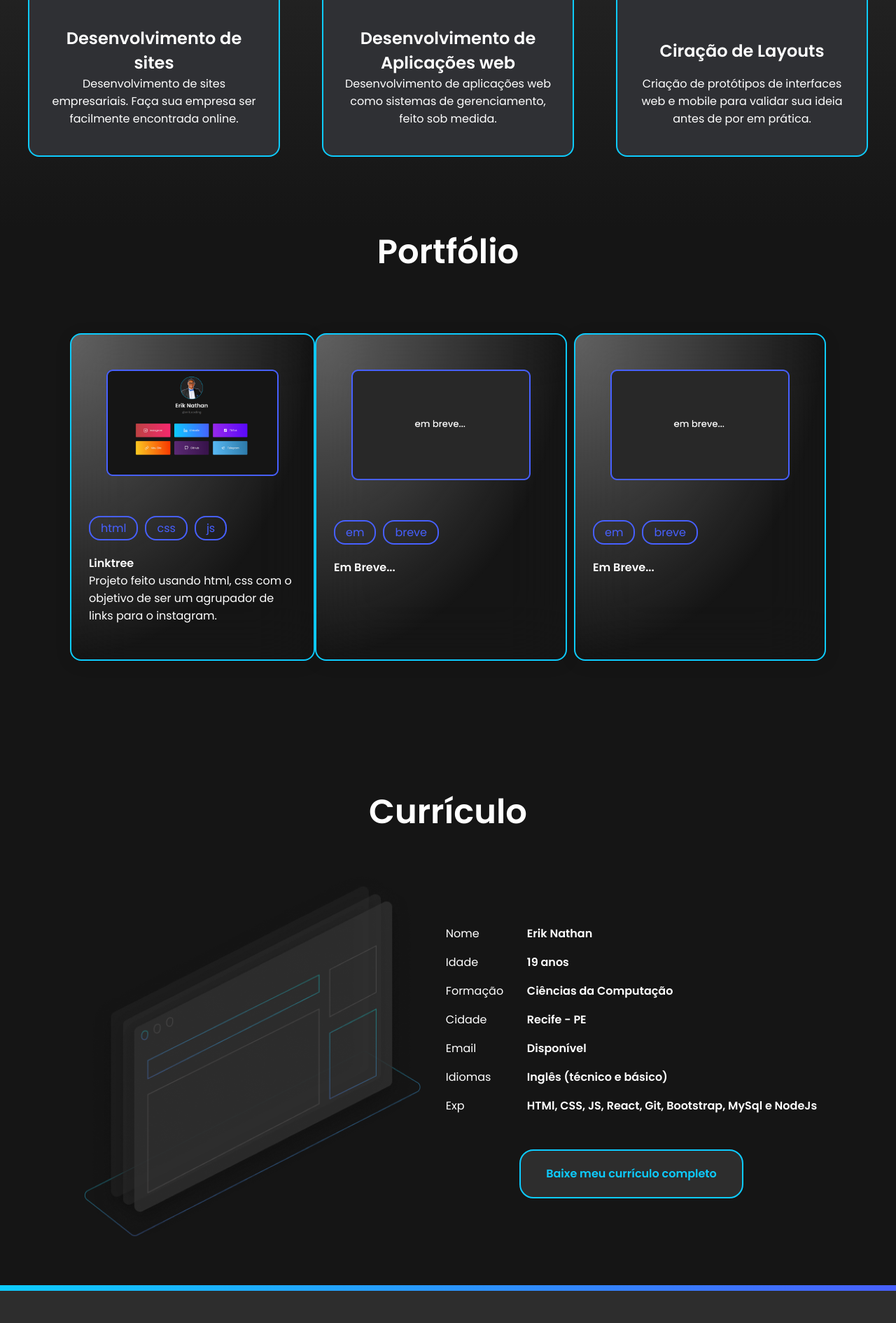
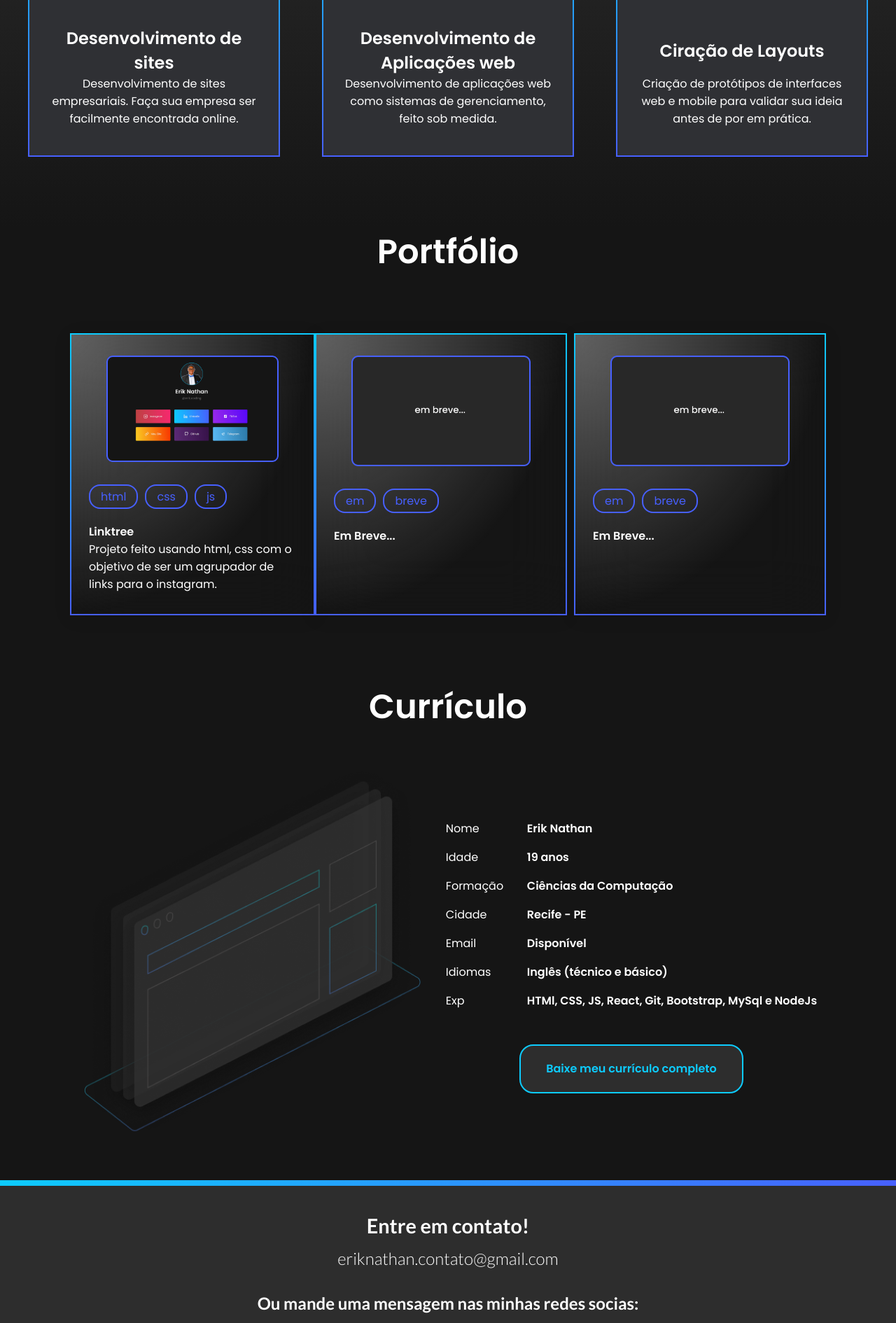
Before and after one commit to erik-nathan/site.eriknathan, a plain HTML site: page index.html in a window 1280 px wide. Shown: the part 1910-3800 px from the top of the page at 70% size. Drawn offline with nearby package versions, Linux system fonts and the light colour scheme.

Commit message:
Basics Update

```diff
--- a/assets/css/style.css
+++ b/assets/css/style.css
@@ -201,8 +201,8 @@ header .image img {
 .gosto-de-fazer .services-container .service-card {
   max-width: 360px;
   background: #2f3034;
-  border: 2px solid var(--light-blue);
-  border-radius: 16px;
+  border: 2px solid;
+  border-image: linear-gradient(180deg, #0DCCFF 0%, #4760FF 100%) 1;
   padding: 40px 25px;
 
   display: flex;
@@ -224,9 +224,8 @@ header .image img {
 /* Portfólio */
 .portfolio {
   padding: 0 100px;
-  /* margin-bottom: 10px; */
   text-align: center;
-  height: 800px;
+  height: 650px;
 }
 
 .portfolio h1 {
@@ -250,16 +249,16 @@ header .image img {
   );
   box-shadow: 0px 4px 24px -1px rgba(0, 0, 0, 0.1);
   backdrop-filter: blur(42px);
-  border: 2px solid var(--light-blue);
+  border: 2px solid;
+  border-image: linear-gradient(180deg, #0DCCFF 0%, #4760FF 100%) 1;
 
-  border-radius: 16px;
   max-width: 360px;
   text-align: left;
-  padding: 50px 25px;
+  padding: 30px 25px;
 }
 
 .portfolio .portfolio-container .portfolio-card .img-container {
-  margin: 0px 25px 50px;
+  margin: 0px 25px 25px;
   position: relative;
 }
 
@@ -301,7 +300,6 @@ header .image img {
 
 .curriculum h1 {
   font-size: 3em;
-
 }
 
 .curriculum .container {
@@ -346,7 +344,7 @@ header .image img {
 
 .footer {
   width: 100%;
-  height: 350px;
+  height: 340px;
   background-color: var(--medium-grey);
   text-align: center;
   font-family: 'Lato', sans-serif;
@@ -382,6 +380,13 @@ header .image img {
 
 .footer .container a {
   margin-right: 10px;
+}
+
+.footer .container .creditos {
+  margin-top: 10px;
+  font-size: 1.2em;
+  color: #151515;
+  font-weight: 700;
 }
 
 /* Responsive ------------------------------------------ */
@@ -559,4 +564,8 @@ header .image img {
   .curriculum .container .container .content .secundary-button {
     width: 80px;
   }
+
+  .footer {
+    height: 370px;
+  }
 }
--- a/index.html
+++ b/index.html
@@ -8,7 +8,7 @@
     <link rel="icon" type="image/png" sizes="32x32" href="assets/img/foto-perfil.png" />
     <link rel="stylesheet" href="/assets/css/style.css">
 
-    <title>Site - Erik Nathan</title>
+    <title>Erik Nathan - Desenvolvedor Front-End</title>
 </head>
 <body>
 
@@ -84,11 +84,11 @@
         <a href="https://links-eriknathan.netlify.app" target="_blank">
             <div class="portfolio-card">
                 <div class="img-container">
-                <div class="line green"></div>
-                <img
-                    src="/assets/img/img-links.png"
-                    alt="Imagem do portfólio"
-                />
+                  <div class="line green"></div>
+                  <img
+                      src="/assets/img/img-links.png"
+                      alt="Imagem do portfólio"
+                  />
                 </div>
                 <div class="language-container">
                 <ul>
@@ -126,6 +126,7 @@
             </p> -->
           </div>
 
+
           <div class="portfolio-card">
             <div class="img-container">
               <div class="line green"></div>
@@ -146,6 +147,7 @@
                   agrupador de links para o instagram.
                 </p> -->
           </div>
+
         </div>
       </section>
 
@@ -183,6 +185,8 @@
             <a href="https://github.com/erik-nathan" target="_blank"><img src="assets/img/github.png" alt="github"></i></a>
             <a href="https://www.instagram.com/erik.coding/" target="_blank"><img src="assets/img/insta.png" alt="github"></i></a>
             <a href="https://www.linkedin.com/in/erik-nathan-827b6b203/" target="_blank"><img src="assets/img/linkedin.png" alt="github"></i></a>
+
+            <div class="creditos">Feito orgulhosamente por Erik Nathan</div>
         </div>
 
       </footer>
```
